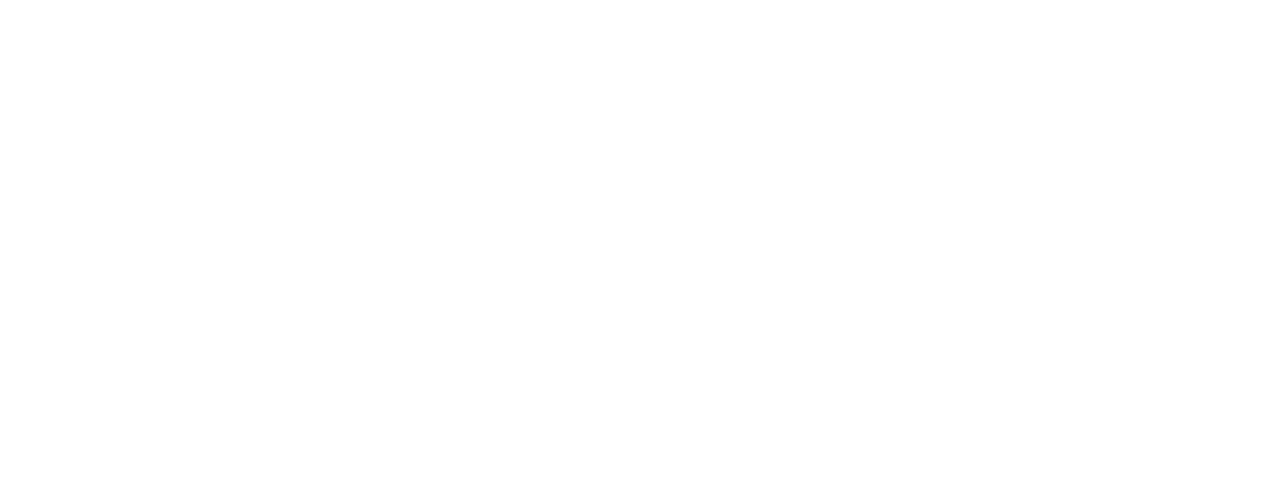
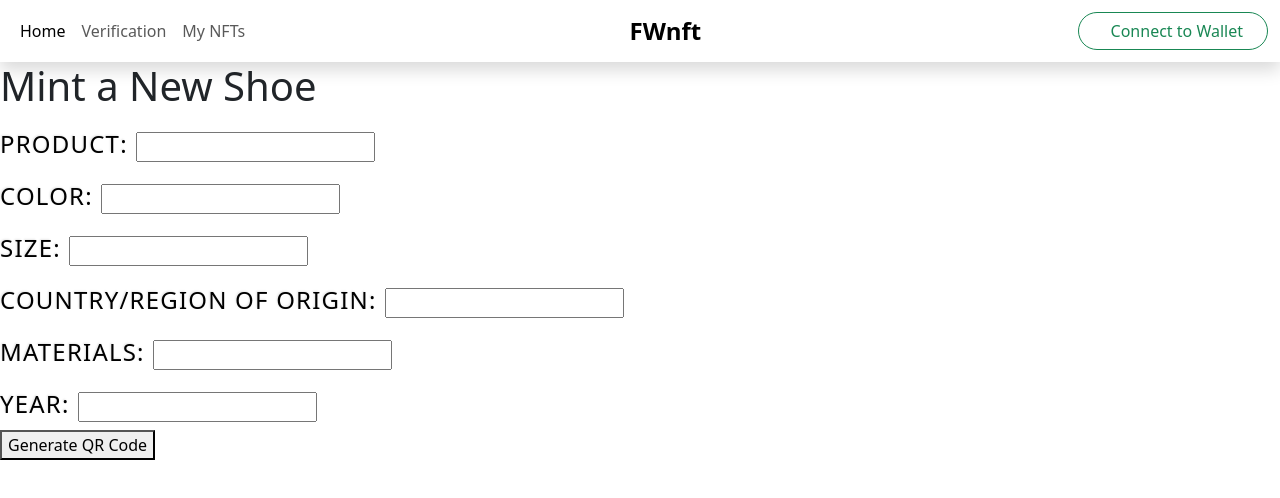
Before and after one commit to terkrub/Blockchain-project, a React (Create React App) app in the folder front-end/my-react-app/: page /home in a window 1280 px wide. Before the commit this address had no page. Shown: the top 498 px of the page. Built offline with nearby package versions, Linux system fonts and the light colour scheme; the HTML template or start-up script is replaced by a standard one.

Commit message:
Mint Shoe Page
Mint Shoe Page

```diff
--- a/front-end/my-react-app/package.json
+++ b/front-end/my-react-app/package.json
@@ -9,6 +9,7 @@
     "@walletconnect/web3-provider": "^1.8.0",
     "axios": "^1.5.0",
     "bootstrap": "^5.3.2",
+    "qrcode.react": "^3.1.0",
     "react": "^18.2.0",
     "react-dom": "^18.2.0",
     "react-router-dom": "^6.16.0",
--- a/front-end/my-react-app/src/Components/Home.jsx
+++ b/front-end/my-react-app/src/Components/Home.jsx
@@ -1,13 +1,28 @@
-import React from 'react';
-import { NavLink } from 'react-router-dom';
-
+import React, { useState } from 'react';
+import ShoeForm from './ShoeForm';
+import QRCodeComponent from './QRCode';
+import Navbar from './Navbar';
 
 const Home = () => {
-    return (
+  const [shoeData, setShoeData] = useState(null);
+
+  const handleGenerateQR = (data) => {
+    setShoeData(data);
+  };
+
+  return (
+    <div>
+        <Navbar />
+      <h1>Mint a New Shoe</h1>
+      <ShoeForm onGenerateQR={handleGenerateQR} />
+      {shoeData && (
         <div>
-
+          <p>Mint Successful!</p>
+          <QRCodeComponent data={JSON.stringify(shoeData)} />
         </div>
-    );
+      )}
+    </div>
+  );
 }
 
 export default Home;
--- a/front-end/my-react-app/src/Components/Navbar.jsx
+++ b/front-end/my-react-app/src/Components/Navbar.jsx
@@ -9,7 +9,7 @@
               <div className="collapse navbar-collapse" id="navbarSupportedContent">
                 <ul className="navbar-nav me-auto mb-2 mb-lg-0">
                   <li className="nav-item">
-                    <NavLink className="nav-link active" aria-current="page" to="/">Home</NavLink>
+                    <NavLink className="nav-link active" aria-current="page" to="/home">Home</NavLink>
                   </li>
                   <li className="nav-item">
                     <NavLink className="nav-link" to="/identify_shoe">Verification</NavLink>
@@ -18,7 +18,7 @@
                     <NavLink className="nav-link" to="/mynfts">My NFTs</NavLink>
                   </li>
                 </ul>
-                <NavLink className="navbar-brand fw-bolder fs-4 mx-auto" to="/">FWnft</NavLink>
+                <NavLink className="navbar-brand fw-bolder fs-4 mx-auto" to="/home">FWnft</NavLink>
                 <NavLink to="/connecttowallet" className="btn btn-outline-success ms-auto px-4 rounded-pill"><i className="fa fa-sign-in me-2"></i>Connect to Wallet</NavLink>
               </div>
             </div>
--- /dev/null
+++ b/front-end/my-react-app/src/Components/QRCode.jsx
@@ -0,0 +1,12 @@
+import React from 'react';
+import QRCode from 'qrcode.react';
+
+function QRCodeComponent({ data }) {
+    return (
+        <div>
+            <QRCode value={data} />
+        </div>
+    );
+}
+
+export default QRCodeComponent;
--- /dev/null
+++ b/front-end/my-react-app/src/Components/ShoeForm.jsx
@@ -0,0 +1,78 @@
+import React, { useState } from 'react';
+
+function ShoeForm({ onGenerateQR }) {
+    const [shoeName, setShoeName] = useState('');
+    const [shoeSize, setShoeSize] = useState('');
+    const [shoeColor, setShoeColor] = useState('');
+    const [countryOrigin, setCountryOrigin] = useState('');
+    const [shoeMaterial, setShoeMaterial] = useState('');
+    const [year, setYear] = useState('');
+
+    const handleSubmit = (e) => {
+        e.preventDefault();
+        onGenerateQR({ shoeName, shoeSize, shoeColor, countryOrigin, shoeMaterial, year });
+    };
+
+    return (
+        <form onSubmit={handleSubmit}>
+            <label htmlFor="shoe-name">Product:</label>
+            <input
+                type="text"
+                id="shoe-name"
+                value={shoeName}
+                onChange={(e) => setShoeName(e.target.value)}
+                required
+            />
+            <br />
+            <label htmlFor="shoe-color">Color:</label>
+            <input
+                type="text"
+                id="shoe-color"
+                value={shoeColor}
+                onChange={(e) => setShoeColor(e.target.value)}
+                required
+            />
+            <br />
+            <label htmlFor="shoe-size">Size:</label>
+            <input
+                type="text"
+                id="shoe-size"
+                value={shoeSize}
+                onChange={(e) => setShoeSize(e.target.value)}
+                required
+            />
+             <br />
+            <label htmlFor="country-origin">Country/Region of Origin:</label>
+            <input
+                type="text"
+                id="country-origin"
+                value={countryOrigin}
+                onChange={(e) => setCountryOrigin(e.target.value)}
+                required
+            />
+            <br />
+            <label htmlFor="shoe-material">Materials:</label>
+            <input
+                type="text"
+                id="shoe-material"
+                value={shoeMaterial}
+                onChange={(e) => setShoeMaterial(e.target.value)}
+                required
+            />
+            <br />
+            <label htmlFor="year">Year:</label>
+            <input
+                type="number"
+                id="year"
+                value={year}
+                onChange={(e) => setYear(e.target.value)}
+                required
+            />
+            <br />
+            <button type="submit">Generate QR Code</button>
+            <br />
+        </form>
+    );
+}
+
+export default ShoeForm;
--- a/front-end/my-react-app/src/index.js
+++ b/front-end/my-react-app/src/index.js
@@ -4,6 +4,7 @@
 import App from './App';
 import reportWebVitals from './reportWebVitals';
 import VerifyShoeNFT from './VerifyShoeNFT';
+import Home from'./Components/Home';
 import NFTPortfolio from './NFTPortfolio';
 import { BrowserRouter, Route, Routes } from "react-router-dom";
 import 'bootstrap/dist/css/bootstrap.min.css';
@@ -16,6 +17,7 @@
     <Routes>
     <Route path="/" element={<App/>}/>
       <Route path="/identify_shoe" element={<VerifyShoeNFT/>}/>
+      <Route path="/home" element={<Home/>}/>
     </Routes>
   </BrowserRouter>
 );
```
Also changed, not shown: 1 other file (tests, documents, lock files or other folders).
